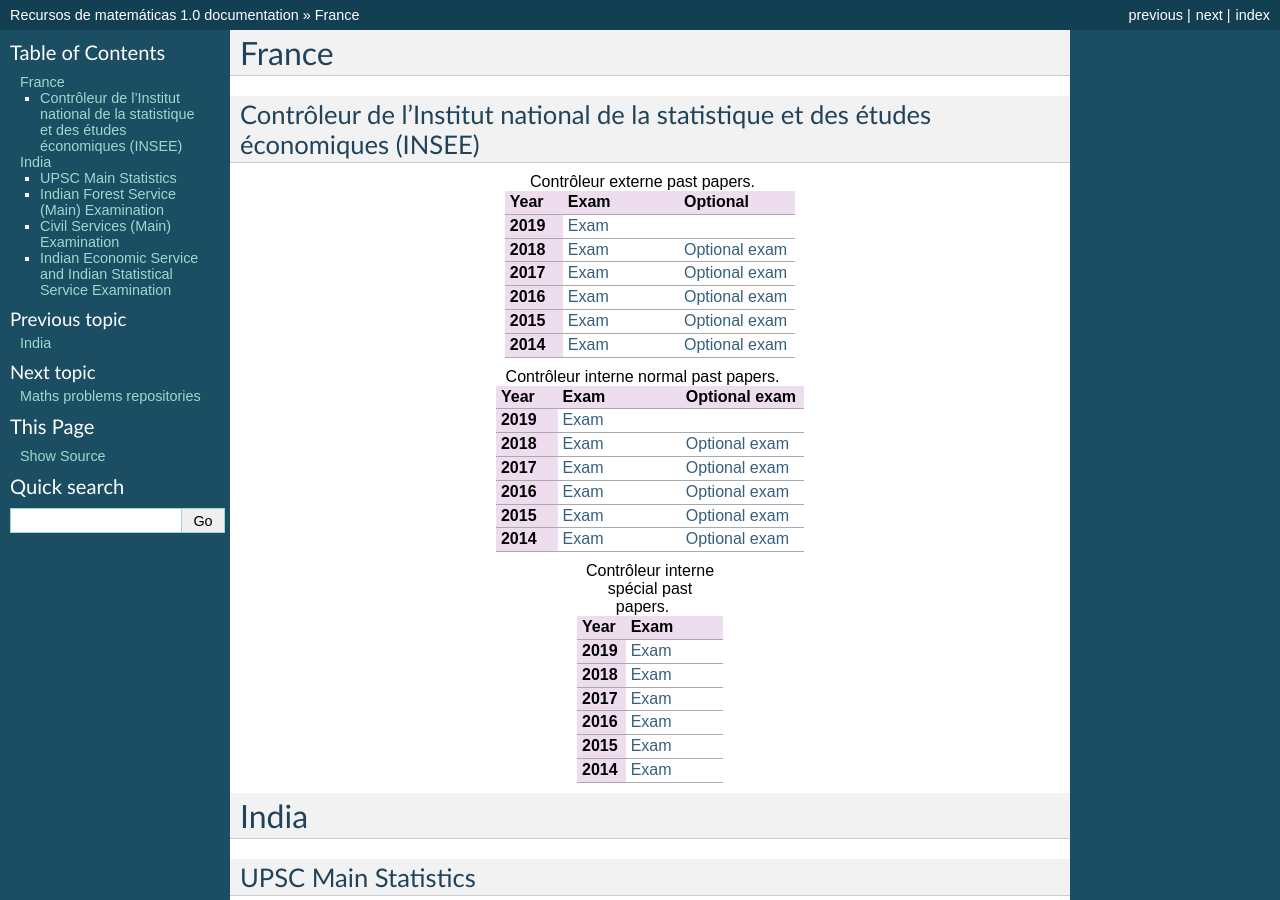
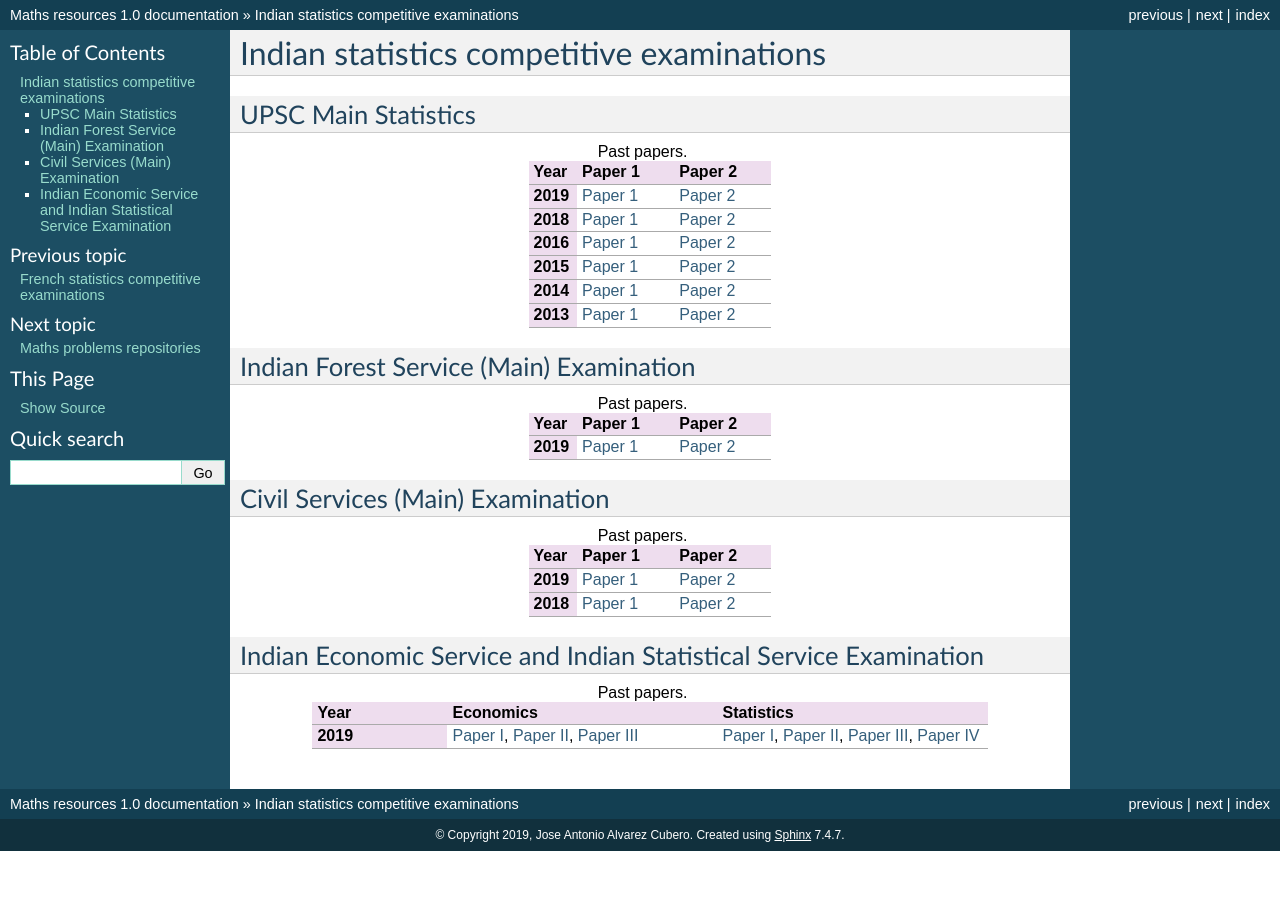
Before and after one commit to jacubero/maths, a Sphinx documentation site: the page built from docs/indiastat.rst, in a window 1280 px wide and 900 px high. Built offline with Sphinx 7.4.7, drawn with Linux system fonts in a browser that asks for light colours; pages that are not in the unit, such as notebooks, are missing from menus; some of the changed text lies outside the part shown.

Commit message:
New version

```diff
--- a/docs/conf.py
+++ b/docs/conf.py
@@ -43,7 +43,7 @@
 master_doc = 'index'
 
 # General information about the project.
-project = u'Recursos de matemáticas'
+project = u'Maths resources'
 copyright = u'2019, Jose Antonio Alvarez Cubero'
 
 # The version info for the project you're documenting, acts as replacement for
@@ -176,7 +176,7 @@
 #html_file_suffix = None
 
 # Output file base name for HTML help builder.
-htmlhelp_basename = 'Recursos de matemáticas'
+htmlhelp_basename = 'Maths resources'
 
 
 # -- Options for LaTeX output ---------------------------------------------
@@ -196,7 +196,7 @@
 # (source start file, target name, title,
 #  author, documentclass [howto, manual, or own class]).
 latex_documents = [
-  ('index', 'maths.tex', u'Recursos de matemáticas',
+  ('index', 'maths.tex', u'Maths resources',
    u'Jose Antonio Alvarez Cubero', 'manual'),
 ]
 
@@ -226,7 +226,7 @@
 # One entry per manual page. List of tuples
 # (source start file, name, description, authors, manual section).
 man_pages = [
-    ('index', 'mathsbook', u'Recursos de matemáticas',
+    ('index', 'mathsbook', u'Maths resources',
      [u'Jose Antonio Alvarez Cubero'], 1)
 ]
 
@@ -240,8 +240,8 @@
 # (source start file, target name, title, author,
 #  dir menu entry, description, category)
 texinfo_documents = [
-  ('index', 'mathsbook', u'Recursos de matemáticas',
-   u'Recursos de matemáticas', 'Jose Antonio Alvarez Cubero', 'Recursos de matemáticas.',
+  ('index', 'mathsbook', u'Maths resources',
+   u'Maths resources', 'Jose Antonio Alvarez Cubero', 'Maths resources.',
    'Miscellaneous'),
 ]
 
--- /dev/null
+++ b/docs/francestat.rst
@@ -0,0 +1,132 @@
+French statistics competitive examinations
+==========================================
+
+Contrôleur de l'Institut national de la statistique et des études économiques (INSEE)
+-------------------------------------------------------------------------------------
+
+.. list-table:: Contrôleur externe past papers.
+    :widths: 5 10 10
+    :header-rows: 1
+    :stub-columns: 1
+
+    * - Year
+
+      - Exam
+
+      - Optional
+
+    * - 2019
+
+      - `Exam <https://github.com/jacubero/maths/blob/master/Statistics/INSEE/2019_Annales_CTE.pdf>`_
+
+      -
+
+    * - 2018
+
+      - `Exam <https://github.com/jacubero/maths/blob/master/Statistics/INSEE/Annales_CTE_2018.pdf>`_
+
+      - `Optional exam <https://github.com/jacubero/maths/blob/master/Statistics/INSEE/Annales_facultatives_CTE_2018.pdf>`_
+
+    * - 2017
+
+      - `Exam <https://github.com/jacubero/maths/blob/master/Statistics/INSEE/Annales_CTE_2017.pdf>`_
+
+      - `Optional exam <https://github.com/jacubero/maths/blob/master/Statistics/INSEE/Annales_facultatives_CTE_2017.pdf>`_
+
+    * - 2016
+
+      - `Exam <https://github.com/jacubero/maths/blob/master/Statistics/INSEE/Annales_CTE_2016.pdf>`_
+
+      - `Optional exam <https://github.com/jacubero/maths/blob/master/Statistics/INSEE/Annales_Fac_CTE_2016.pdf>`_
+
+    * - 2015
+
+      - `Exam <https://github.com/jacubero/maths/blob/master/Statistics/INSEE/Annales-CTE-2015.pdf>`_
+
+      - `Optional exam <https://github.com/jacubero/maths/blob/master/Statistics/INSEE/Annales-facultatives-CTE-2015.pdf>`_
+
+    * - 2014
+
+      - `Exam <https://github.com/jacubero/maths/blob/master/Statistics/INSEE/Annales-CTE-2014.pdf>`_
+
+      - `Optional exam <https://github.com/jacubero/maths/blob/master/Statistics/INSEE/Annales-facultatives-CTE.pdf>`_
+
+.. list-table:: Contrôleur interne normal past papers.
+    :widths: 5 10 10
+    :header-rows: 1
+    :stub-columns: 1
+
+    * - Year
+
+      - Exam
+
+      - Optional exam
+
+    * - 2019
+
+      - `Exam <https://github.com/jacubero/maths/blob/master/Statistics/INSEE/2019_Annales_CIN.pdf>`_
+
+      -
+
+    * - 2018
+
+      - `Exam <https://github.com/jacubero/maths/blob/master/Statistics/INSEE/Annales_CIN_2018.pdf>`_
+
+      - `Optional exam <https://github.com/jacubero/maths/blob/master/Statistics/INSEE/Annales_facultatives_CIN_2018.pdf>`_
+
+    * - 2017
+
+      - `Exam <https://github.com/jacubero/maths/blob/master/Statistics/INSEE/Annales_CIN_2017b.pdf>`_
+
+      - `Optional exam <https://github.com/jacubero/maths/blob/master/Statistics/INSEE/Annales_facultatives_CIN_2017.pdf>`_
+
+    * - 2016
+
+      - `Exam <https://github.com/jacubero/maths/blob/master/Statistics/INSEE/Annales_CIN_2016.pdf>`_
+
+      - `Optional exam <https://github.com/jacubero/maths/blob/master/Statistics/INSEE/Annales_Fac_CIN_2016.pdf>`_
+
+    * - 2015
+
+      - `Exam <https://github.com/jacubero/maths/blob/master/Statistics/INSEE/Annales-CIN-2015.pdf>`_
+
+      - `Optional exam <https://github.com/jacubero/maths/blob/master/Statistics/INSEE/Annales-facultatives-CIN-2015.pdf>`_
+
+    * - 2014
+
+      - `Exam <https://github.com/jacubero/maths/blob/master/Statistics/INSEE/Annales-CIN-2014.pdf>`_
+
+      - `Optional exam <https://github.com/jacubero/maths/blob/master/Statistics/INSEE/Annales-facultatives-CIN.pdf>`_
+
+.. list-table:: Contrôleur interne spécial past papers.
+    :widths: 5 10
+    :header-rows: 1
+    :stub-columns: 1
+
+    * - Year
+
+      - Exam
+
+    * - 2019
+
+      - `Exam <https://github.com/jacubero/maths/blob/master/Statistics/INSEE/2019_Annales_CIS.pdf>`_
+
+    * - 2018
+
+      - `Exam <https://github.com/jacubero/maths/blob/master/Statistics/INSEE/Annales_CIS_2018.pdf>`_
+
+    * - 2017
+
+      - `Exam <https://github.com/jacubero/maths/blob/master/Statistics/INSEE/Annales_CIS_2017.pdf>`_
+
+    * - 2016
+
+      - `Exam <https://github.com/jacubero/maths/blob/master/Statistics/INSEE/Annales_CIS_2016.pdf>`_
+
+    * - 2015
+
+      - `Exam <https://github.com/jacubero/maths/blob/master/Statistics/INSEE/Annales-CIS-2015.pdf>`_
+
+    * - 2014
+
+      - `Exam <https://github.com/jacubero/maths/blob/master/Statistics/INSEE/Annales-CIS-2014.pdf>`_
--- a/docs/index.rst
+++ b/docs/index.rst
@@ -16,8 +16,9 @@
 .. toctree::
    :maxdepth: 2
 
-   Maths competitive exams <maths>
-   Statistics competitive exams <statistics>
+   Indian maths competitive examinations <indiamath>
+   French statistics competitive examinations <francestat>
+   Indian statistics competitive examinations <indiastat>
    Maths problems repositories <repositories>
 
    *
--- a/docs/maths.rst
+++ b/docs/indiamath.rst
@@ -1,5 +1,5 @@
-India
-=====
+Indian maths competitive examinations
+=====================================
 
 UPSC Main Mathematics
 ---------------------
--- a/docs/statistics.rst
+++ b/docs/indiastat.rst
@@ -1,138 +1,5 @@
-France
-======
-
-Contrôleur de l'Institut national de la statistique et des études économiques (INSEE)
--------------------------------------------------------------------------------------
-
-.. list-table:: Contrôleur externe past papers.
-    :widths: 5 10 10
-    :header-rows: 1
-    :stub-columns: 1
-
-    * - Year
-
-      - Exam
-
-      - Optional
-
-    * - 2019
-
-      - `Exam <https://github.com/jacubero/maths/blob/master/Statistics/INSEE/2019_Annales_CTE.pdf>`_
-
-      -
-
-    * - 2018
-
-      - `Exam <https://github.com/jacubero/maths/blob/master/Statistics/INSEE/Annales_CTE_2018.pdf>`_
-
-      - `Optional exam <https://github.com/jacubero/maths/blob/master/Statistics/INSEE/Annales_facultatives_CTE_2018.pdf>`_
-
-    * - 2017
-
-      - `Exam <https://github.com/jacubero/maths/blob/master/Statistics/INSEE/Annales_CTE_2017.pdf>`_
-
-      - `Optional exam <https://github.com/jacubero/maths/blob/master/Statistics/INSEE/Annales_facultatives_CTE_2017.pdf>`_
-
-    * - 2016
-
-      - `Exam <https://github.com/jacubero/maths/blob/master/Statistics/INSEE/Annales_CTE_2016.pdf>`_
-
-      - `Optional exam <https://github.com/jacubero/maths/blob/master/Statistics/INSEE/Annales_Fac_CTE_2016.pdf>`_
-
-    * - 2015
-
-      - `Exam <https://github.com/jacubero/maths/blob/master/Statistics/INSEE/Annales-CTE-2015.pdf>`_
-
-      - `Optional exam <https://github.com/jacubero/maths/blob/master/Statistics/INSEE/Annales-facultatives-CTE-2015.pdf>`_
-
-    * - 2014
-
-      - `Exam <https://github.com/jacubero/maths/blob/master/Statistics/INSEE/Annales-CTE-2014.pdf>`_
-
-      - `Optional exam <https://github.com/jacubero/maths/blob/master/Statistics/INSEE/Annales-facultatives-CTE.pdf>`_
-
-.. list-table:: Contrôleur interne normal past papers.
-    :widths: 5 10 10
-    :header-rows: 1
-    :stub-columns: 1
-
-    * - Year
-
-      - Exam
-
-      - Optional exam
-
-    * - 2019
-
-      - `Exam <https://github.com/jacubero/maths/blob/master/Statistics/INSEE/2019_Annales_CIN.pdf>`_
-
-      -
-
-    * - 2018
-
-      - `Exam <https://github.com/jacubero/maths/blob/master/Statistics/INSEE/Annales_CIN_2018.pdf>`_
-
-      - `Optional exam <https://github.com/jacubero/maths/blob/master/Statistics/INSEE/Annales_facultatives_CIN_2018.pdf>`_
-
-    * - 2017
-
-      - `Exam <https://github.com/jacubero/maths/blob/master/Statistics/INSEE/Annales_CIN_2017b.pdf>`_
-
-      - `Optional exam <https://github.com/jacubero/maths/blob/master/Statistics/INSEE/Annales_facultatives_CIN_2017.pdf>`_
-
-    * - 2016
-
-      - `Exam <https://github.com/jacubero/maths/blob/master/Statistics/INSEE/Annales_CIN_2016.pdf>`_
-
-      - `Optional exam <https://github.com/jacubero/maths/blob/master/Statistics/INSEE/Annales_Fac_CIN_2016.pdf>`_
-
-    * - 2015
-
-      - `Exam <https://github.com/jacubero/maths/blob/master/Statistics/INSEE/Annales-CIN-2015.pdf>`_
-
-      - `Optional exam <https://github.com/jacubero/maths/blob/master/Statistics/INSEE/Annales-facultatives-CIN-2015.pdf>`_
-
-    * - 2014
-
-      - `Exam <https://github.com/jacubero/maths/blob/master/Statistics/INSEE/Annales-CIN-2014.pdf>`_
-
-      - `Optional exam <https://github.com/jacubero/maths/blob/master/Statistics/INSEE/Annales-facultatives-CIN.pdf>`_
-
-.. list-table:: Contrôleur interne spécial past papers.
-    :widths: 5 10
-    :header-rows: 1
-    :stub-columns: 1
-
-    * - Year
-
-      - Exam
-
-    * - 2019
-
-      - `Exam <https://github.com/jacubero/maths/blob/master/Statistics/INSEE/2019_Annales_CIS.pdf>`_
-
-    * - 2018
-
-      - `Exam <https://github.com/jacubero/maths/blob/master/Statistics/INSEE/Annales_CIS_2018.pdf>`_
-
-    * - 2017
-
-      - `Exam <https://github.com/jacubero/maths/blob/master/Statistics/INSEE/Annales_CIS_2017.pdf>`_
-
-    * - 2016
-
-      - `Exam <https://github.com/jacubero/maths/blob/master/Statistics/INSEE/Annales_CIS_2016.pdf>`_
-
-    * - 2015
-
-      - `Exam <https://github.com/jacubero/maths/blob/master/Statistics/INSEE/Annales-CIS-2015.pdf>`_
-
-    * - 2014
-
-      - `Exam <https://github.com/jacubero/maths/blob/master/Statistics/INSEE/Annales-CIS-2014.pdf>`_
-
-India
-=====
+Indian statistics competitive examinations
+==========================================
 
 UPSC Main Statistics
 --------------------
```
